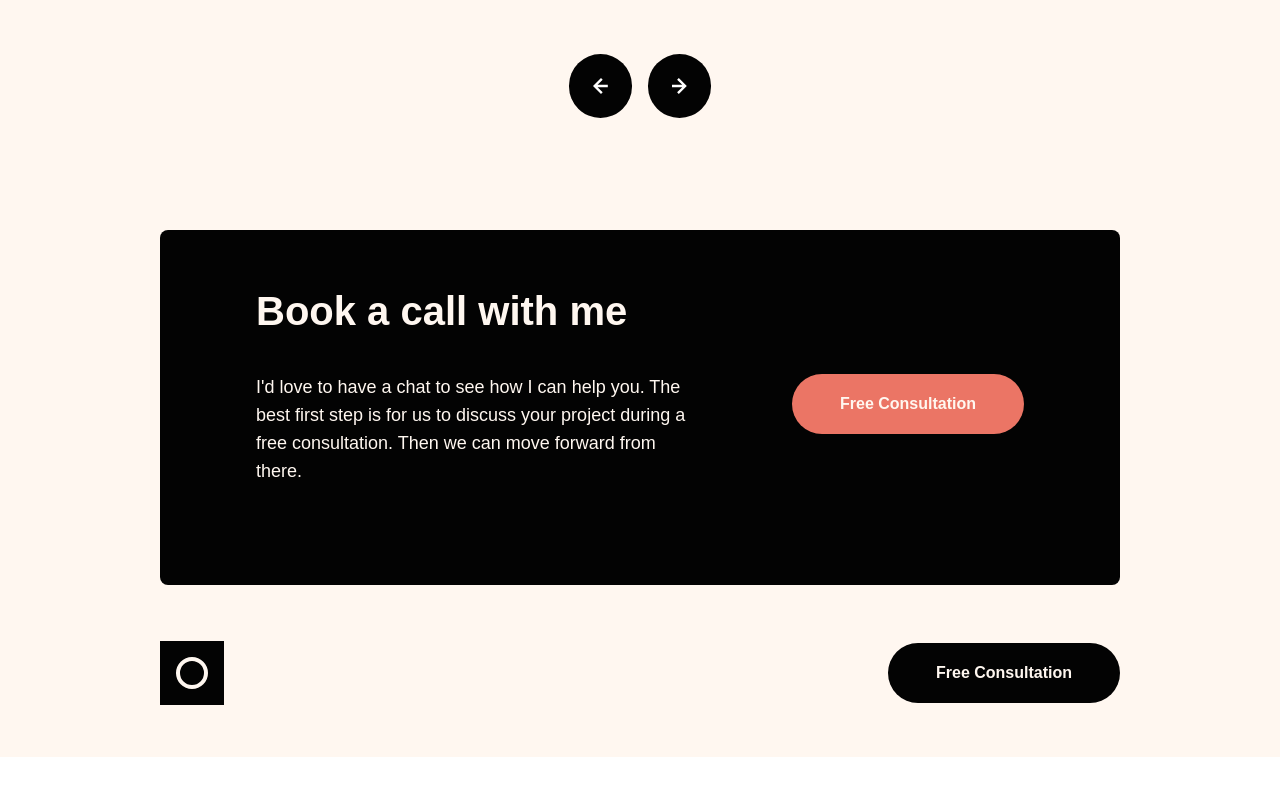
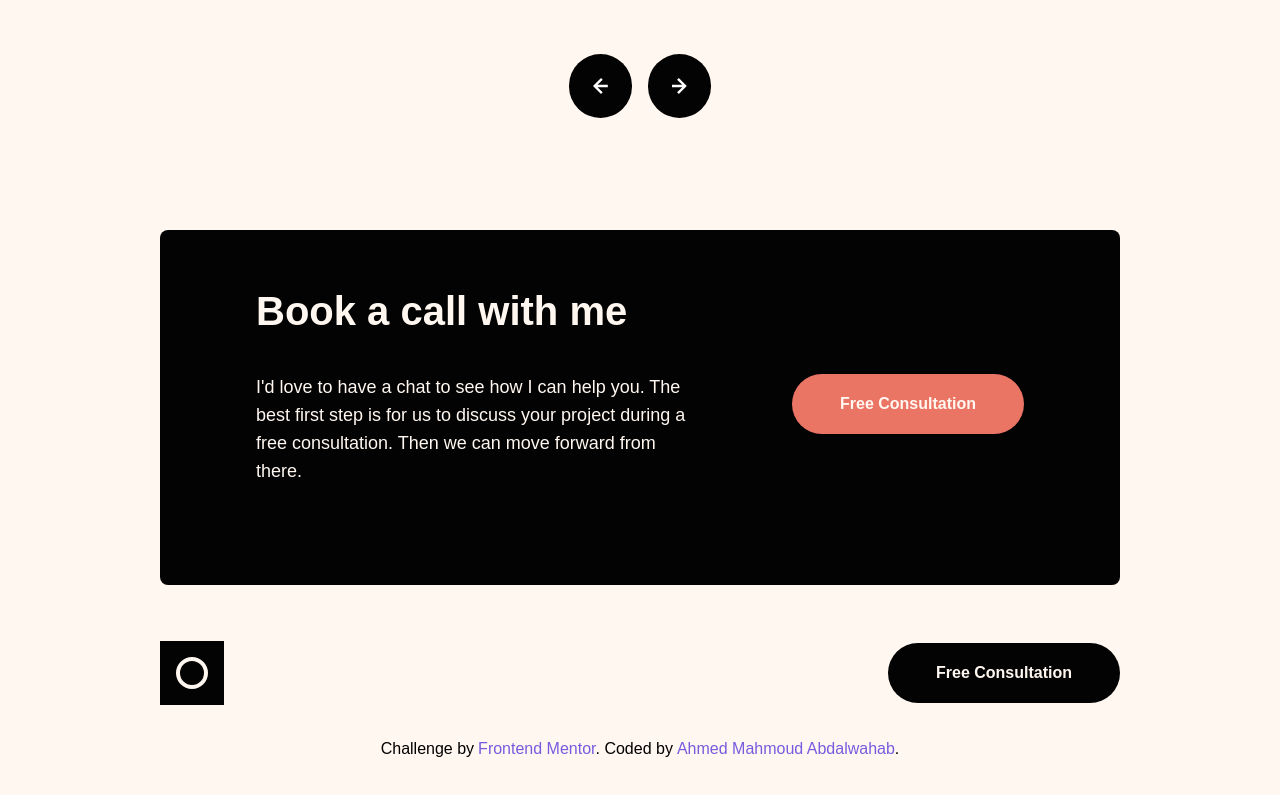
Before and after one commit to Ahmed96Mah/F-E-M-Single-Page-Design, a React (Create React App) app: page / in a window 1280 px wide. Shown: the part 1957-2752 px from the top of the page. Before the commit the page ends 2714 px from the top, so only its background shows below. Built offline with nearby package versions, Linux system fonts and the light colour scheme; the HTML template or start-up script is replaced by a standard one.

Commit message:
Update code formatting
Also added google verification file

```diff
--- /dev/null
+++ b/public/googlef677ec64d5cdd58b.html
@@ -0,0 +1 @@
+google-site-verification: googlef677ec64d5cdd58b.html
--- a/src/App.tsx
+++ b/src/App.tsx
@@ -161,7 +161,7 @@ function App() {
           </div>
         </div>
         <div className="mx-4 flex flex-col items-center bg-black px-6 py-12 rounded-lg md:pt-14 md:pb-16 md:mx-10 xl:mx-40 md:px-24 xl:flex-row xl:justify-between">
-          <div className='flex flex-col items-center xl:items-start xl:w-7/12'>
+          <div className="flex flex-col items-center xl:items-start xl:w-7/12">
             <p className="text-off-white text-3xl-mob text-center md:text-3xl-dsk xl:text-left xl:text-4xl-dsk">
               Book a call with me
             </p>
@@ -179,7 +179,8 @@ function App() {
           </a>
         </div>
       </main>
-      <footer className="mx-4 mb-4 pt-10 flex flex-row flex-nowrap justify-between items-center md:pt-14 md:mx-10 xl:mx-40">
+      <footer className="mx-4 mb-4 pt-10 flex flex-col flex-nowrap justify-between items-center md:pt-14 md:mx-10 xl:mx-40">
+        <div className="flex flex-row flex-nowrap justify-between items-center w-full">
           <img src={logo} alt="" className="w-12 md:w-16" />
           <a
             href="https://www.google.com"
@@ -187,6 +188,28 @@ function App() {
           >
             Free Consultation
           </a>
+        </div>
+        <p className='text-center mt-8'>
+          Challenge by
+          <a
+            className='text-soft-purple ml-1 hover:text-purple-700'
+            href="https://www.frontendmentor.io?ref=challenge"
+            target="_blank"
+            rel="noreferrer"
+          >
+            Frontend Mentor
+          </a>
+          . Coded by
+          <a
+            className='text-soft-purple ml-1 hover:text-purple-700'
+            href="https://www.frontendmentor.io/profile/Ahmed96Mah"
+            target="_blank"
+            rel="noreferrer"
+          >
+            Ahmed Mahmoud Abdalwahab
+          </a>
+          .
+        </p>
       </footer>
     </div>
   );
--- a/tailwind.config.js
+++ b/tailwind.config.js
@@ -106,7 +106,7 @@ module.exports = {
       margin: {
         34: '136px',
         89: '356px',
-      }
+      },
     },
   },
   plugins: [],
```
Lines whose indentation alone changed are shown as unchanged.
